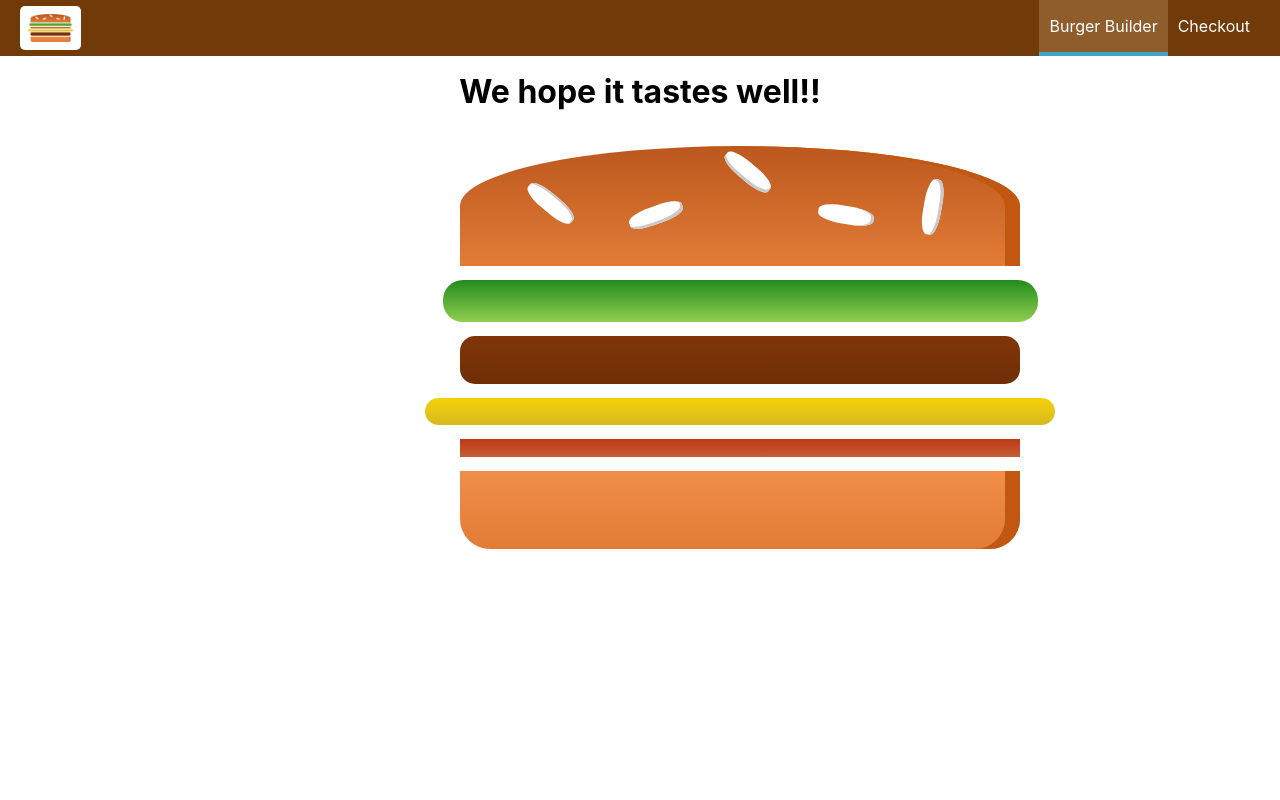
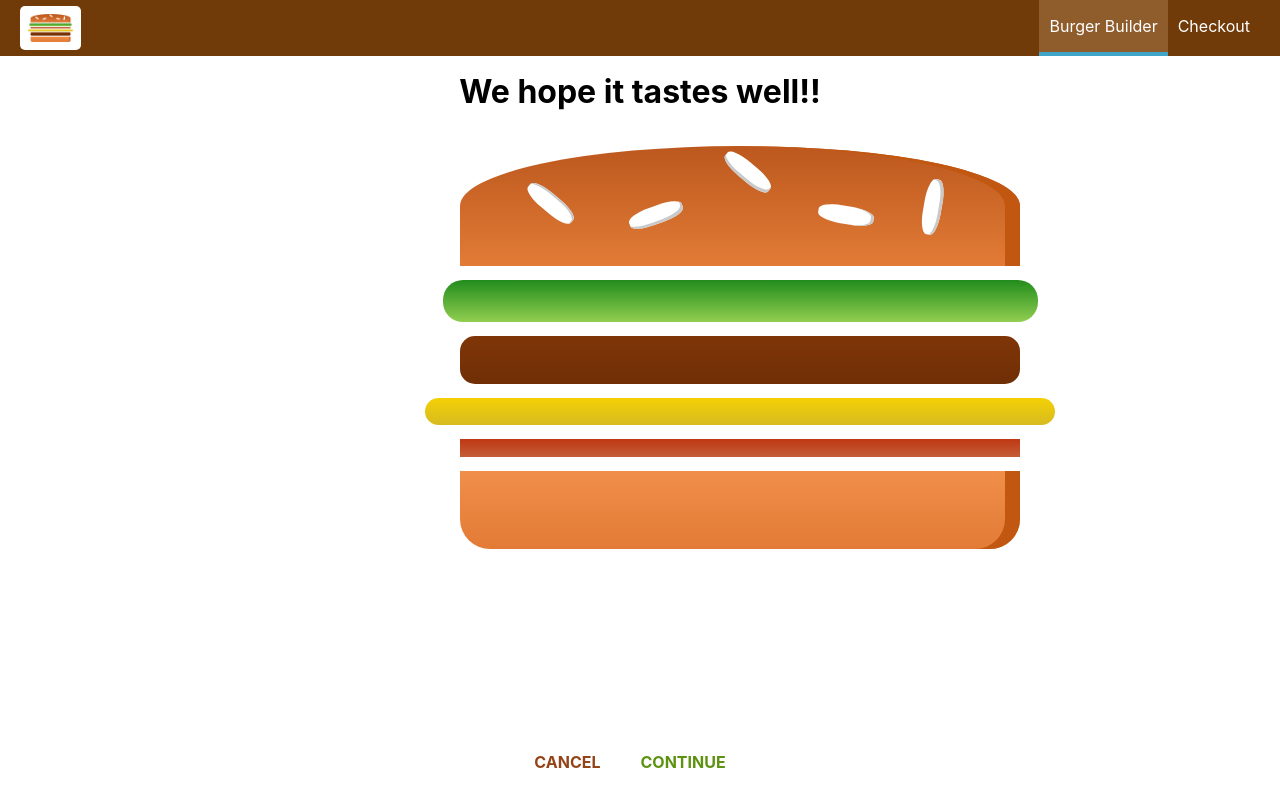
Before and after one commit to nathanTran183/burger-queen, a React app: page /burger-queen/checkout in a window 1280 px wide. Built offline with nearby package versions, Linux system fonts and the light colour scheme.

Commit message:
Testing navigation

```diff
--- a/src/components/Order/CheckoutSummary/CheckoutSummary.js
+++ b/src/components/Order/CheckoutSummary/CheckoutSummary.js
@@ -1,20 +1,29 @@
 import React from 'react';
+import {withRouter} from 'react-router-dom';
 
 import Burger from '../../Burger/Burger';
 import Button from '../../UI/Button/Button';
 import classes from './CheckoutSummary.module.css';
 
+const goBack = (props) => {
+}
+
+const goForward = (props) => {
+
+}
+
 const checkoutSummary = props => {
+    console.log(props)
     return (
         <div className={classes.CheckoutSummary}>
             <h1>We hope it tastes well!!</h1>
             <div style={{width: '100%', margin: 'auto'}}>
                 <Burger ingredients={props.ingredients}/>
             </div>
-            <Button btnType="Danger" clicked>CANCEL</Button>
-            <Button btnType="Success" clicked>CONTINUE</Button>
+            <Button cssClass="Danger" clicked={goBack}>CANCEL</Button>
+            <Button cssClass="Success" clicked={goForward}>CONTINUE</Button>
         </div>
     );
 }
 
-export default checkoutSummary;
+export default withRouter(checkoutSummary);
--- a/src/containers/BurgerBuilder/BurgerBuilder.js
+++ b/src/containers/BurgerBuilder/BurgerBuilder.js
@@ -71,27 +71,29 @@ class BurgerBuilder extends React.Component {
   };
 
   purchaseContinueHandler = async () => {
-    try {
-      this.setState({ loading: true });
-      const order = {
-        ingredients: this.state.ingredients,
-        price: this.state.totalPrice.toFixed(2),
-        customer: {
-          name: "Nathan",
-          address: {
-            street: "13 Randall Street",
-            zipCode: "6029",
-          },
-          email: "taylorhoran94@gmail.com",
-        },
-        deliveryMethod: "fastest",
-      };
-      await axios.post("/orders.json", order);
-      this.setDefaultState();
-    } catch (error) {
-      this.setState({ loading: false });
-      this.purchaseCancelHandler();
-    }
+    // console.log(this.props)
+    this.props.history.push("/checkout");
+    // try {
+    //   this.setState({ loading: true });
+    //   const order = {
+    //     ingredients: this.state.ingredients,
+    //     price: this.state.totalPrice.toFixed(2),
+    //     customer: {
+    //       name: "Nathan",
+    //       address: {
+    //         street: "13 Randall Street",
+    //         zipCode: "6029",
+    //       },
+    //       email: "taylorhoran94@gmail.com",
+    //     },
+    //     deliveryMethod: "fastest",
+    //   };
+    //   await axios.post("/orders.json", order);
+    //   this.setDefaultState();
+    // } catch (error) {
+    //   this.setState({ loading: false });
+    //   this.purchaseCancelHandler();
+    // }
   };
 
   addIngredientHandler = (type) => {
```
